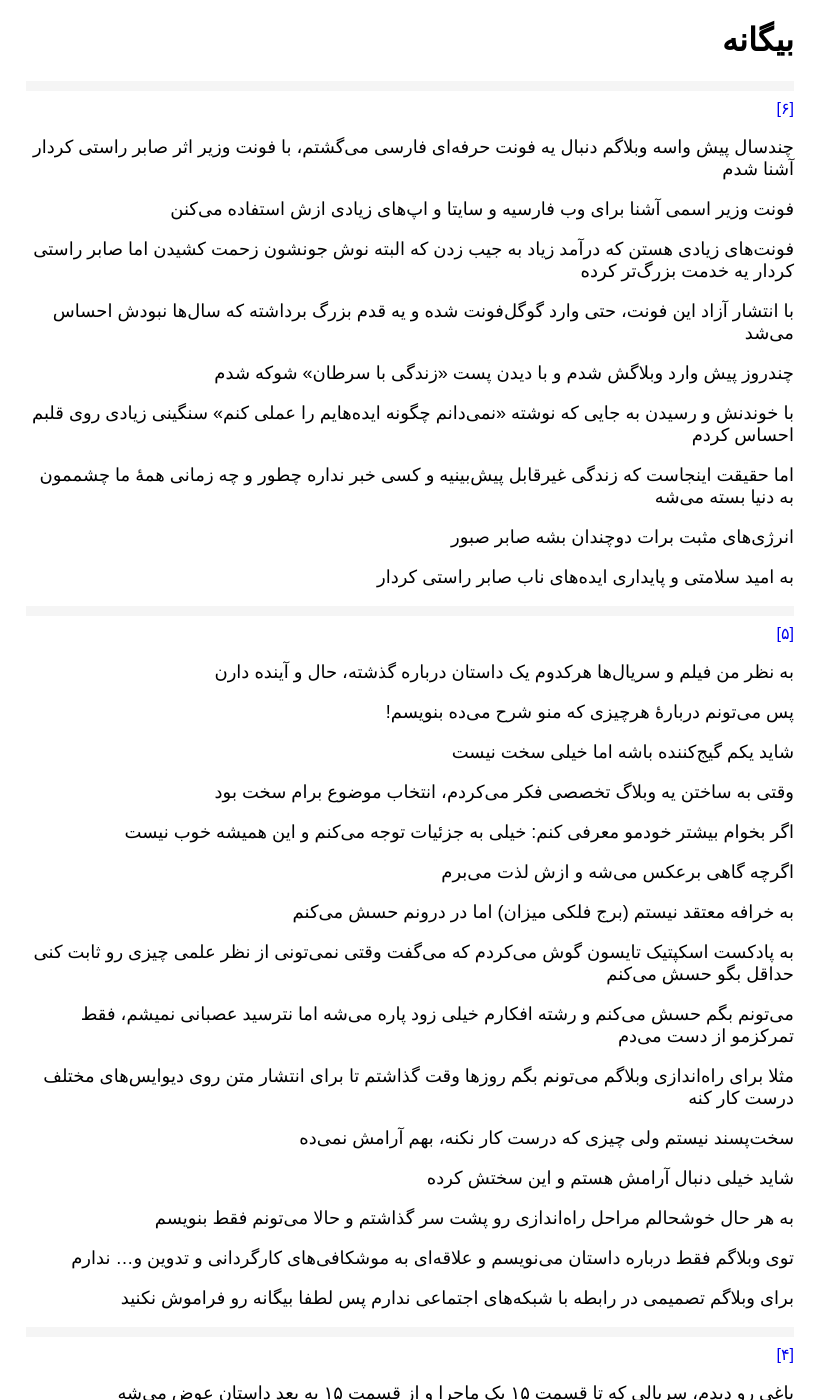
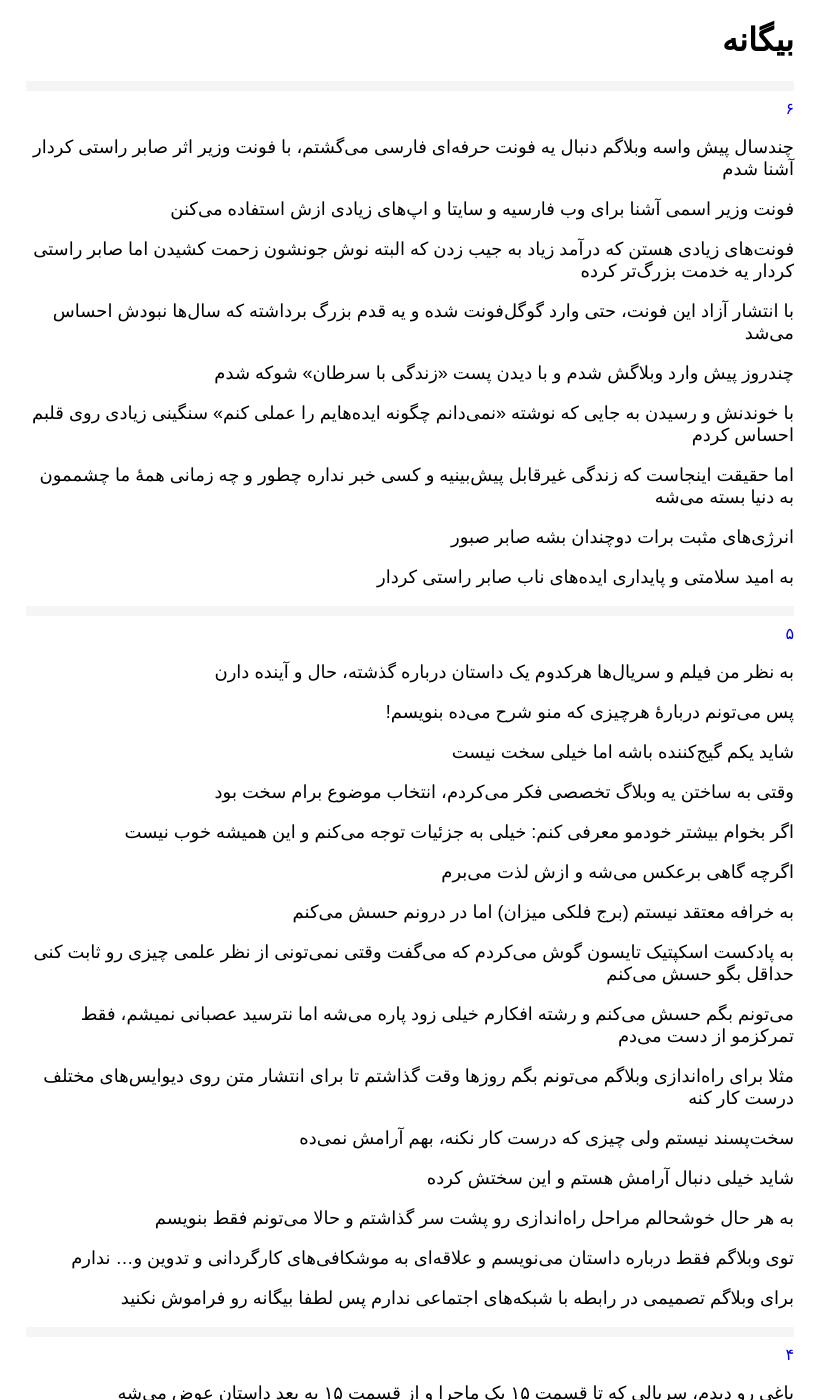
Before and after one commit to darkblog/darkblog.github.io, a Jekyll site: the page built from index.html, in a window 1280 px wide and 1400 px high. Shown: the whole window, without its empty margins (230-1056 px from the left). Built offline with Jekyll 4.4.1, drawn with Linux system fonts in a browser that asks for light colours.

```diff
--- a/index.html
+++ b/index.html
@@ -13,7 +13,7 @@ layout: compress
 <body>
 <h1>بیگانه</h1>
 {% for post in site.posts %}
-<hr><a href="{{ site.url }}{{ post.url }}">[{{ post.title }}]</a>
+<hr><a href="{{ site.url }}{{ post.url }}">{{ post.title }}</a>
 {{ post.content }}
 {% endfor %}
 </body>
```
